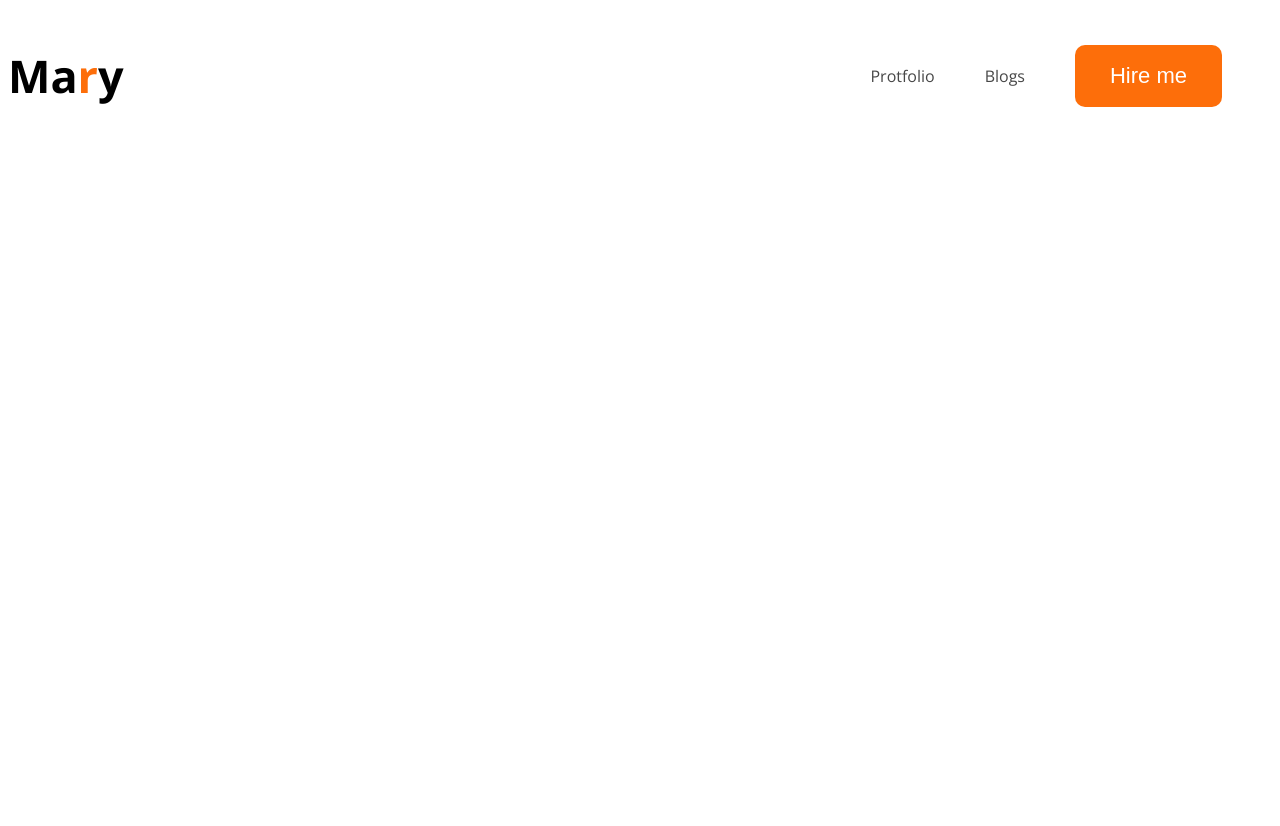
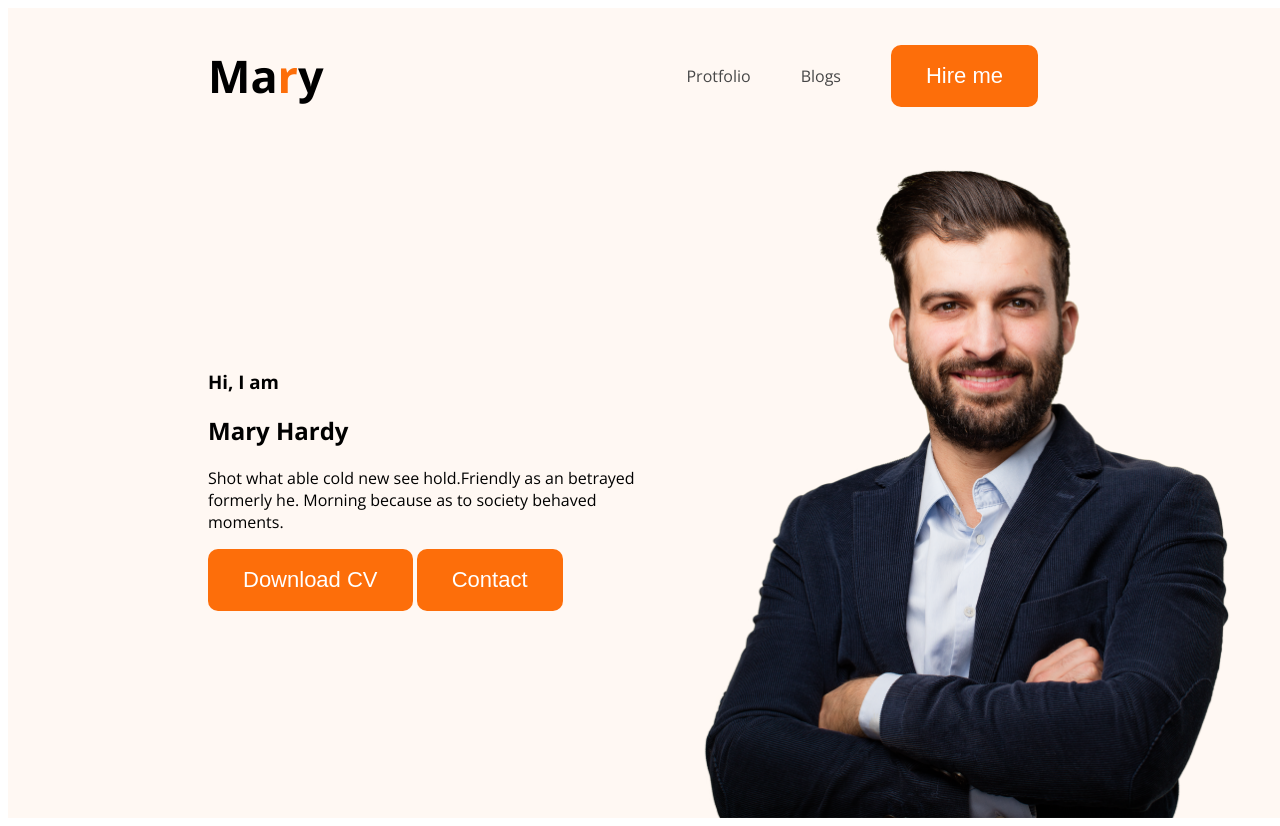
Before and after one commit to developerasad9005/protfolio, a plain HTML site: page index.html in a window 1280 px wide. Before the commit the page ends 800 px from the top, so only its background shows below. Drawn offline with nearby package versions, Linux system fonts and the light colour scheme.

Commit message:
add banner

```diff
--- a/index.html
+++ b/index.html
@@ -10,7 +10,7 @@
     <link rel="stylesheet" href="styles/style.css">
 </head>
 <body>
-    <header>
+    <header id="header">
         <nav>
             <h1>Ma<span class="nav-title">r</span>y</h1>
             <ul>
@@ -19,6 +19,16 @@
                 <li><button class="btn-primary">Hire me</button></li>
             </ul>
         </nav>
+        <section class="banner">
+            <div class="banner-content">
+                <h3 class="banner-wellcome">Hi, I  am</h3>
+                <h1 class="banner-title">Mary Hardy</h1>
+                <p>Shot what able cold new see hold.Friendly as an betrayed formerly he. Morning because as to society behaved moments.</p>
+                <button class="btn-primary">Download CV</button>
+                <button class="btn-primary">Contact</button>
+            </div>
+            <img class="profile-pic" src="images/hardy.png" alt="">
+        </section>
     </header>
     <main></main>
     <footer></footer>
--- a/styles/style.css
+++ b/styles/style.css
@@ -1,10 +1,16 @@
+/* global style here  */
 body{
     font-family: 'Open Sans', sans-serif;
+    width: 100%;
 }
+
+/* nav styles here  */
+
 nav{
     display: flex;
     align-items: center;
     justify-content: space-between;
+    padding: 0px 200px;
 }
 nav > h1{
     font-size: 45px;
@@ -33,3 +39,21 @@ nav ul li a{
     color: #474747;
     text-decoration: none;
 }
+/* end nav style  */
+
+
+/* header style start  */
+
+#header{
+    background-color: #FFF8F3;
+}
+.banner{
+    margin: 0px 50px 0px 200px;
+    display: flex;
+    justify-content: space-between;
+    align-items: center;
+}
+.banner .profile-pic{
+    width: 584px;
+    height: 674px;
+}
```
